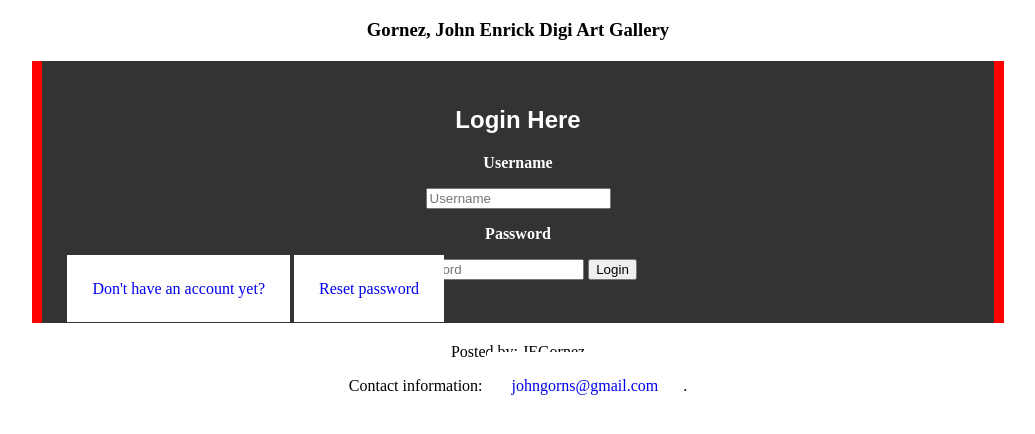
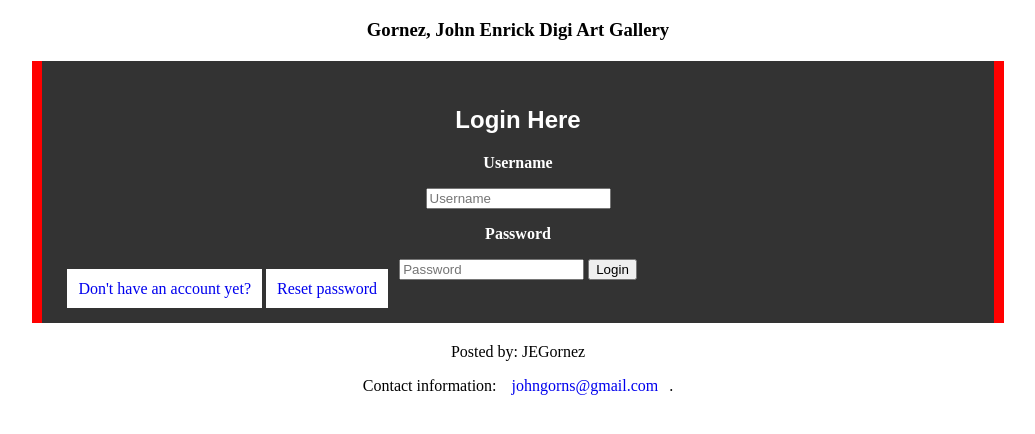
Before and after one commit to Enrick18/Enrickimage, a PHP site: page / in a window 1280 px wide. Shown: the top 434 px of the page, without its empty margins (122-1157 px from the left). Run offline with PHP 8.4, Linux system fonts and the light colour scheme.

Commit message:
Update index.css

```diff
--- a/index.css
+++ b/index.css
@@ -25,7 +25,7 @@ body{
 }
 
 a{
-  padding:25px;
+  padding:11px;
   text-align:center;
   text-decoration: none;
   background-color: white;
```
